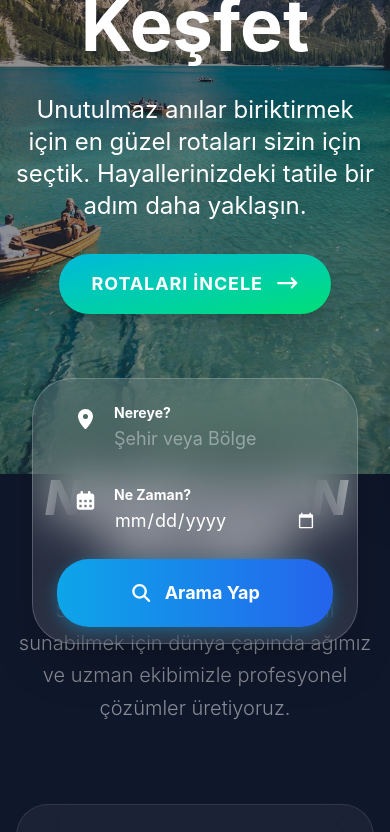
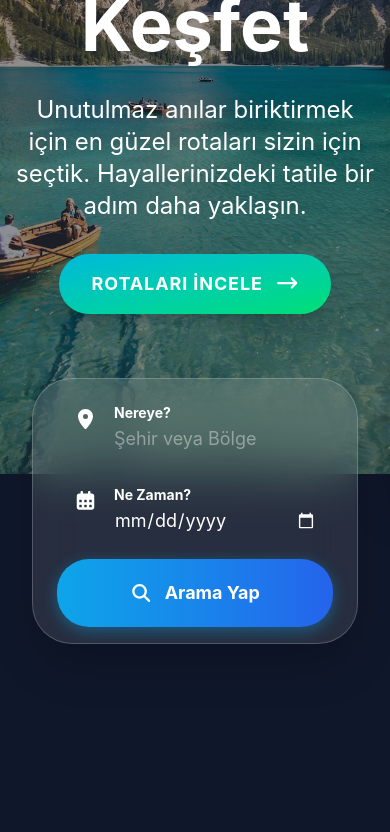
Before and after one commit to KaanEnnes/Proje-Travel, a React (Vite) app in the folder travel-site/: page / in a window 390 px wide. Shown: the part 370-1202 px from the top of the page. Built offline with nearby package versions, Linux system fonts and the light colour scheme.

Commit message:
HomePageMobileHatalarDüzeltildi

```diff
--- a/travel-site/src/components/Location.jsx
+++ b/travel-site/src/components/Location.jsx
@@ -4,10 +4,8 @@ import { useState } from 'react'
 export default function Location() {
     const [date, setDate] = useState('')
     return (
-        <div className="flex justify-center w-full px-4 relative z-20">
+        <div className="flex justify-center w-full px-4 z-20">
             <div className="w-full max-w-6xl bg-white/10 backdrop-blur-[24px] border border-white/20 rounded-[40px] p-4 lg:p-6 flex flex-col md:flex-row items-center gap-4 shadow-2xl">
-
-
                 <div className="flex-1 flex items-start gap-4 w-full md:w-auto px-6 py-2">
                     <FontAwesomeIcon icon={faLocationDot} className="text-white text-xl mt-1.5" />
                     <div className="flex flex-col flex-1">
@@ -26,7 +24,7 @@ export default function Location() {
 
                 <div className="flex-1 flex items-start gap-4 w-full md:w-auto px-6 py-2">
                     <FontAwesomeIcon icon={faCalendarDays} className="text-white text-xl mt-1.5" />
-                    <div className="flex flex-col flex-1 relative">
+                    <div className="flex flex-col flex-1 ">
                         <h2 className="text-white font-bold text-sm text-start">Ne Zaman?</h2>
                         <input
                             type="date"
--- a/travel-site/src/components/Topbar.jsx
+++ b/travel-site/src/components/Topbar.jsx
@@ -10,7 +10,7 @@ export default function Topbar() {
     const [isMenuOpen, setIsMenuOpen] = useState(false);
 
     return (
-        <div className=" fixed md:top-6 pt-5 left-0 w-full flex justify-center items-center z-50 md:px-4" style={{ fontFamily: 'Outfit, sans-serif' }}>
+        <div className=" fixed md:top-6 pt-5 md:pt-0 left-0 w-full flex justify-center items-center z-50 md:px-4" style={{ fontFamily: 'Outfit, sans-serif' }}>
             <div className="w-full md:max-w-5xl md:mx-auto bg-white/1 p-2 md:p-4 rounded-2xl md:border border-white/20 backdrop-blur-md flex justify-between items-center shadow-2xl transition-all duration-300 md:hover:bg-white/[0.15]">
                 <h1 className="select-none leading-none">
                     <Link to="/" className="flex items-center gap-2 text-3xl font-extrabold tracking-tight hover:opacity-90 transition-opacity duration-300 pb-1">
--- a/travel-site/src/pages/Home.jsx
+++ b/travel-site/src/pages/Home.jsx
@@ -29,7 +29,7 @@ function Home() {
           <Hero />
         </div>
 
-        <div className="relative z-10 -mt-20 pb-0">
+        <div className="relative z-10 mt-70 md:mt-20 pb-0">
           <div className="py-20 px-4 relative z-10">
             <div className="max-w-5xl mx-auto text-center">
               <h2 className="text-5xl md:text-6xl font-extrabold text-white mb-6 uppercase tracking-tighter italic">Neden Kaan Truzim?</h2>
```
